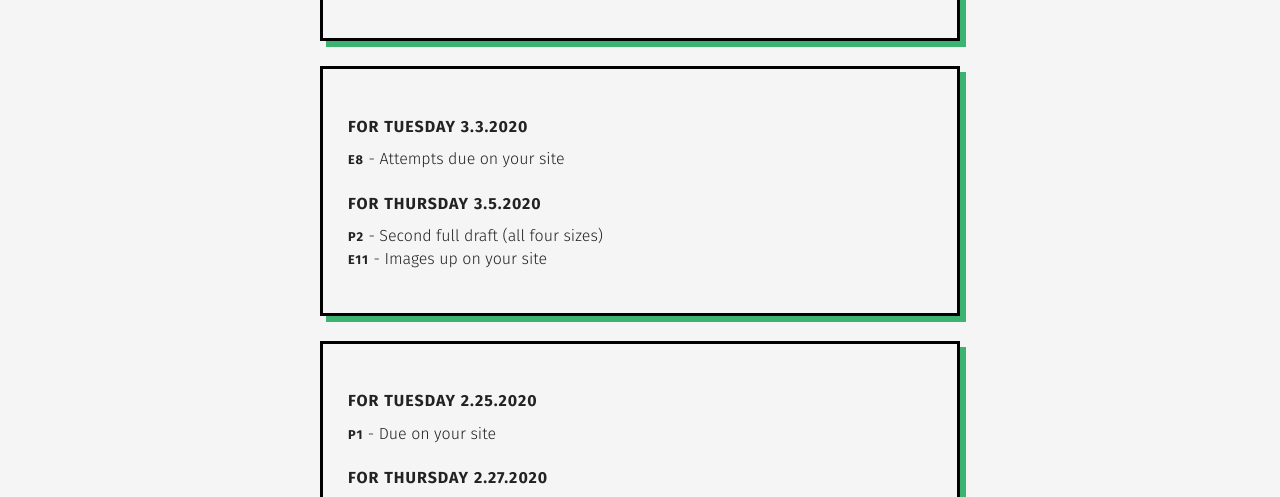
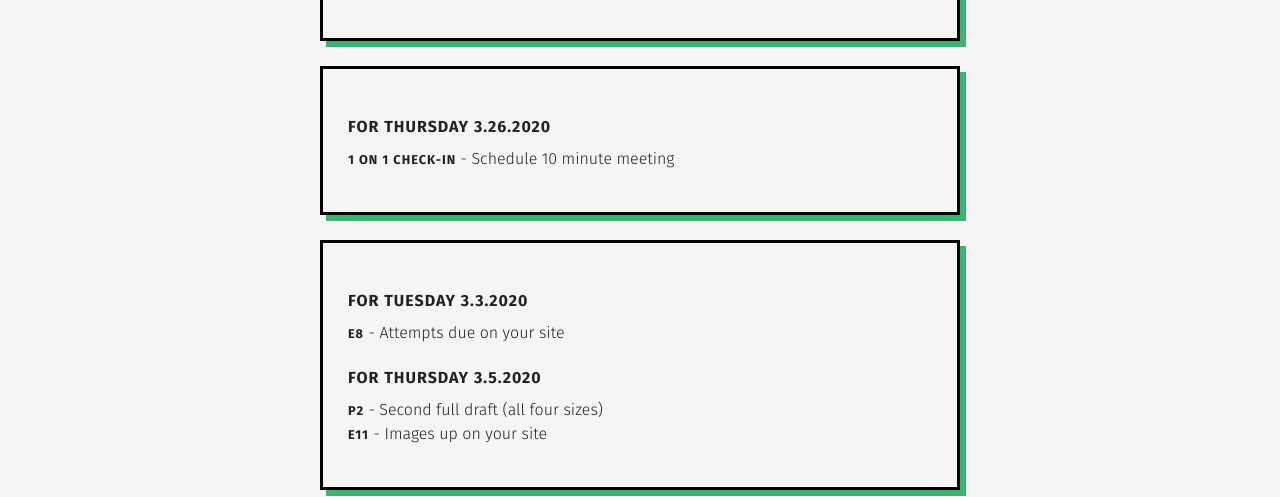
Before and after one commit to gmu-gd/web20-spring, a plain HTML site: page due/index.html in a window 1280 px wide. Shown: the part 230-727 px from the top of the page. Drawn offline with nearby package versions, Linux system fonts and the light colour scheme.

Commit message:
Update index.html

```diff
--- a/due/index.html
+++ b/due/index.html
@@ -38,6 +38,12 @@
       <div class="textblock">
         <h3>What's Due Next Class?</h3>
         <p>Not sure what's due next class? Check below. The top boxes should be what is due for the next classes. The boxes below that are what was due for previous classes. Questions about what is due? Email me.</p>
+      </div>
+      <div class="textblock">
+        <h4>For Thursday 3.26.2020</h4>
+        <ul>
+          <li><strong>1 on 1 Check-in</strong> - Schedule 10 minute meeting</li>
+        </ul>
       </div>
       <div class="textblock">
         <h4>For Tuesday 3.3.2020</h4>
```
